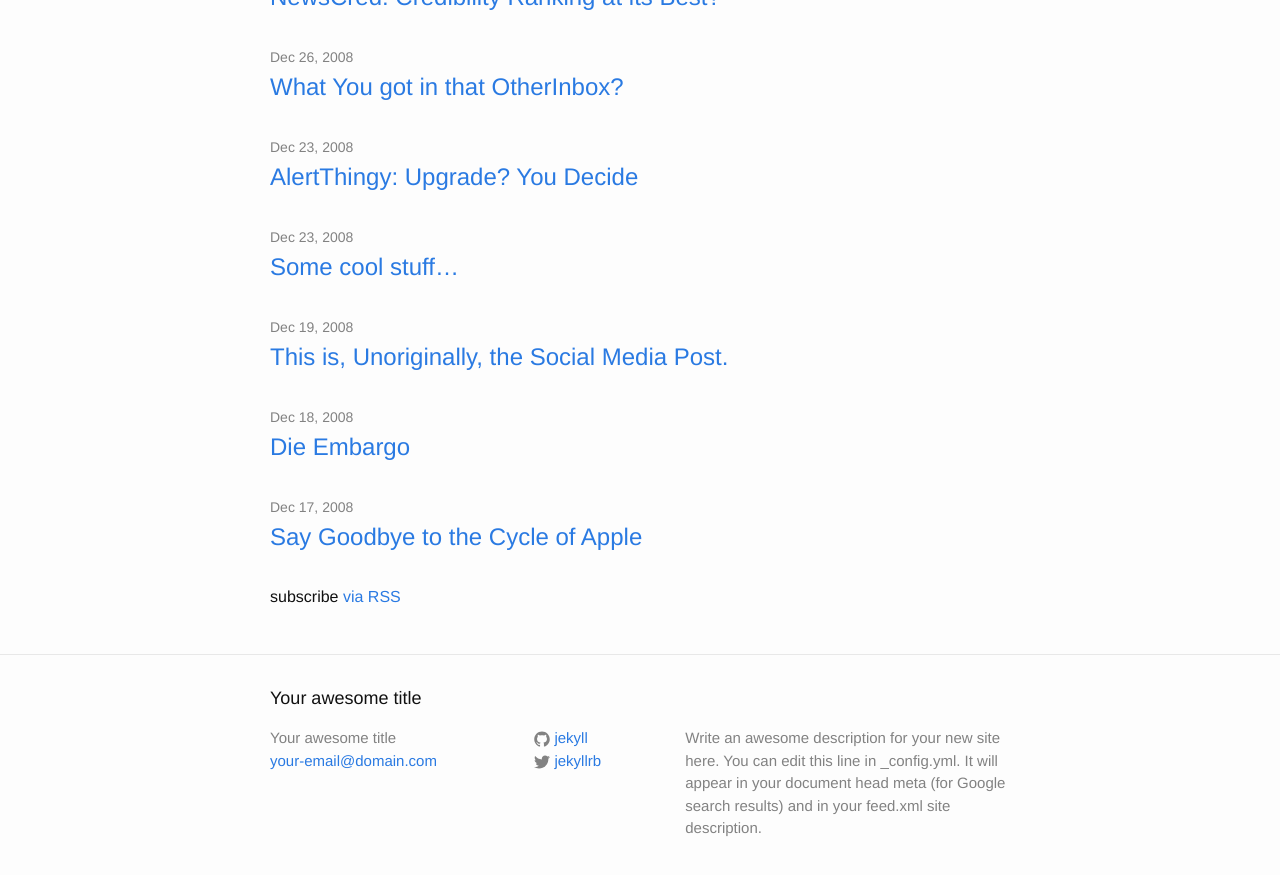
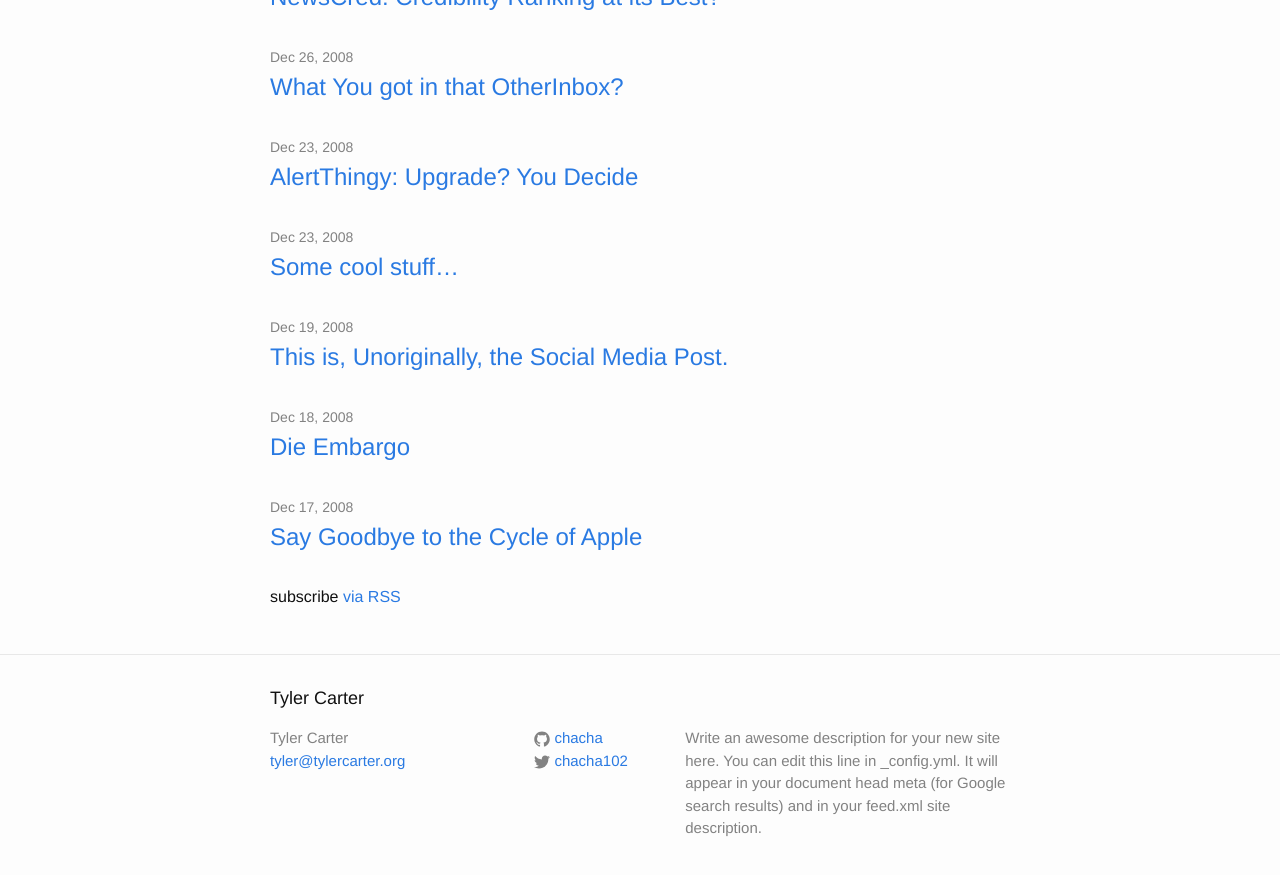
Before and after one commit to tylerhcarter/chacha.github.io, a Jekyll site: the page built from index.html, in a window 1280 px wide and 900 px high, scrolled down 14474 px. Shown: the top 875 px of the window. Built offline with Jekyll 4.4.1, drawn with Linux system fonts in a browser that asks for light colours; some of the changed text lies outside the part shown.

Commit message:
Configure site settings

```diff
--- a/_config.yml
+++ b/_config.yml
@@ -6,16 +6,16 @@
 # 'jekyll serve'. If you change this file, please restart the server process.
 
 # Site settings
-title: Your awesome title
-email: your-email@domain.com
+title: Tyler Carter
+email: tyler@tylercarter.org
 description: > # this means to ignore newlines until "baseurl:"
   Write an awesome description for your new site here. You can edit this
   line in _config.yml. It will appear in your document head meta (for
   Google search results) and in your feed.xml site description.
 baseurl: "" # the subpath of your site, e.g. /blog
 url: "http://yourdomain.com" # the base hostname & protocol for your site
-twitter_username: jekyllrb
-github_username:  jekyll
+twitter_username: chacha102
+github_username:  chacha
 
 # Build settings
 markdown: kramdown
```
